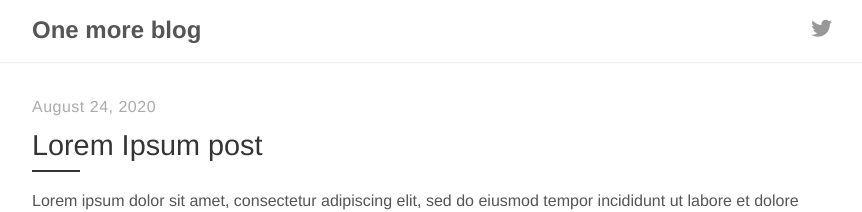
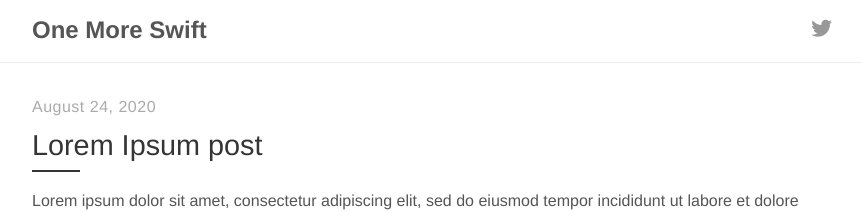
Before and after one commit to Onemoreblog/zero, a Jekyll site: the page built from index.html, in a window 1280 px wide. Shown: the top 212 px of the page, without its empty margins (208-1070 px from the left). Built offline with Jekyll 4.4.1, drawn with Linux system fonts in a browser that asks for light colours; nearby versions of some CDN libraries; the list of posts is cut into pages by our own code.

Commit message:
Update _config.yml

```diff
--- a/_config.yml
+++ b/_config.yml
@@ -1,6 +1,6 @@
 # Site settings
-title:          One more blog
-description:    "One more blog"
+title:          One More Swift
+description:    "One more Swift"
 url:            https://onemoreswift.com
 
 # Author
```
